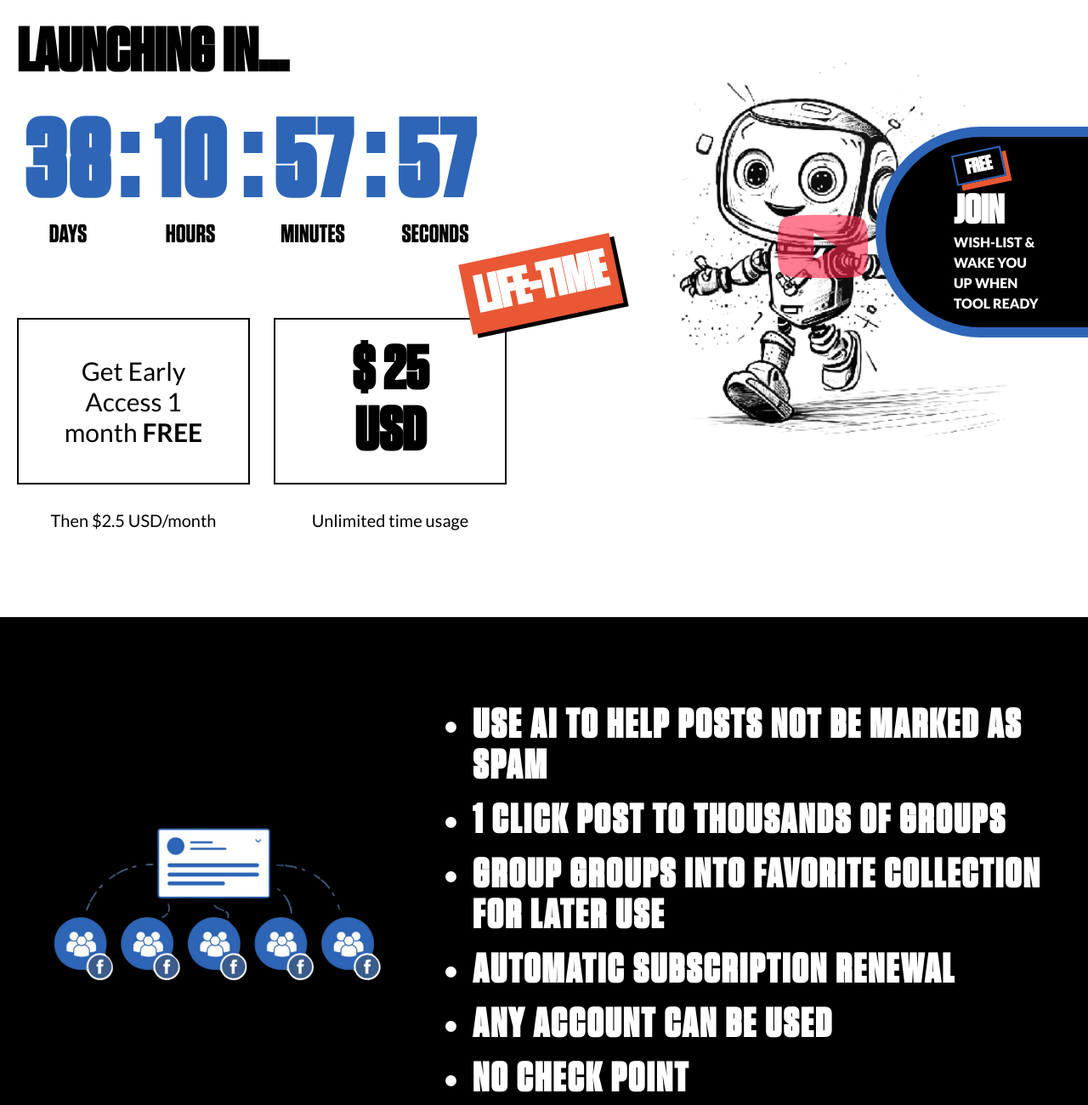
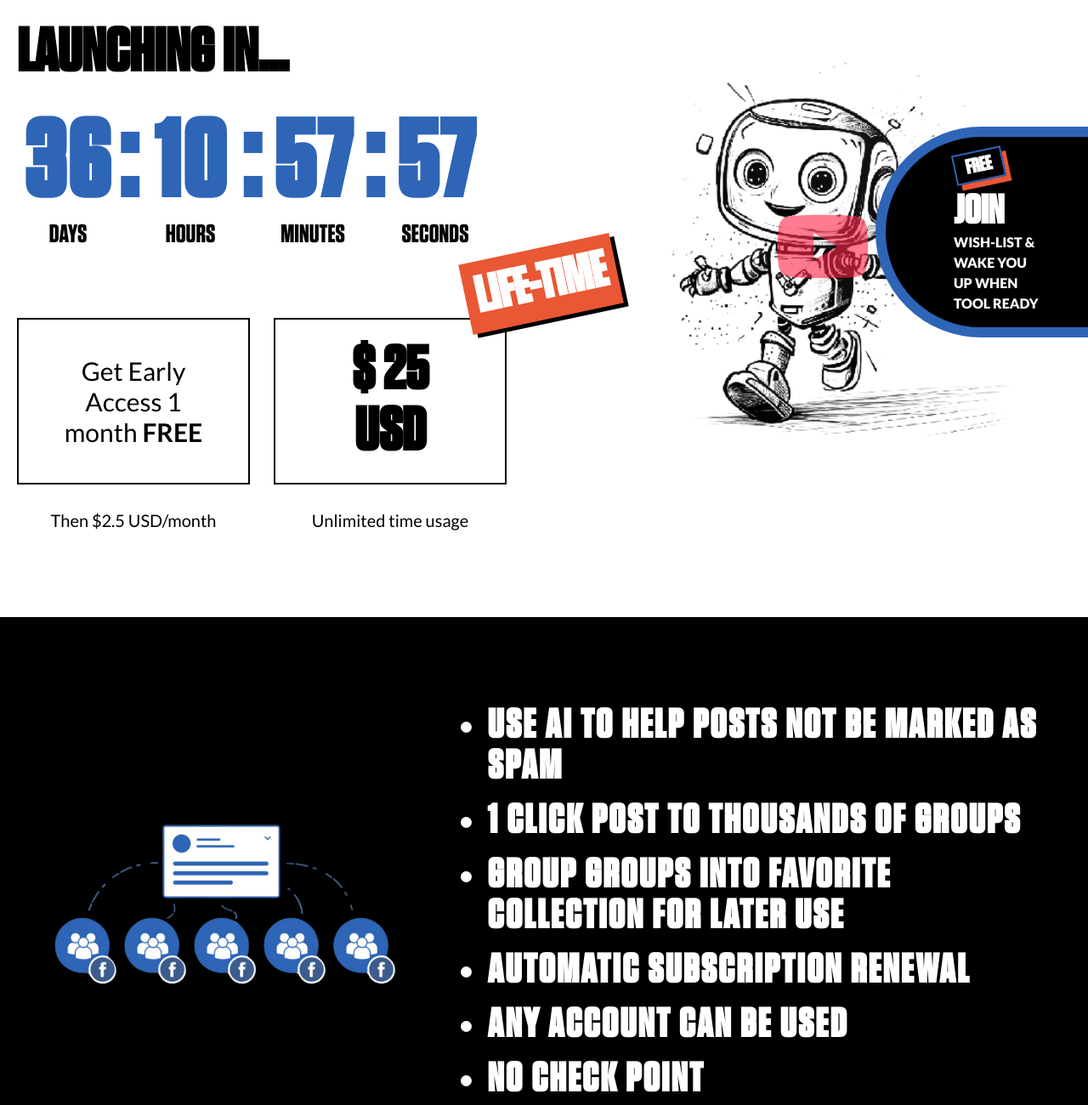
Before and after one commit to a3-1811/uptin-tool, a plain HTML site: page index.html in a window 1280 px wide. Shown: the part 280-1580 px from the top of the page at 85% size. Drawn offline with nearby package versions, Linux system fonts and the light colour scheme.

Commit message:
update: release date + reponsive feature section

```diff
--- a/index.html
+++ b/index.html
@@ -167,8 +167,8 @@
     <!-- Feature Section -->
     <section class="secondary-bg">
       <div class="px-5 py-20">
-        <div class="grid grid-cols-1 lg:grid-cols-5 gap-10 w-full">
-          <div class="p-6 lg:col-span-2">
+        <div class="flex justify-between flex-col lg:flex-row gap-10 w-full">
+          <div class="p-6  flex-1 lg:flex-[0.4]">
             <div class="flex flex-row lg:flex-col justify-center h-full">
               <img
                 src="./images/feature.png"
@@ -177,8 +177,8 @@
               />
             </div>
           </div>
-          <div class="lg:col-span-3 p-6">
-            <div class="flex flex-col justify-center">
+          <div class=" flex-1 lg:flex-[0.6] p-6">
+            <div class="flex flex-col justify-center h-full">
               <ul class="list-disc ml-8 lg:ml-0">
                 <li
                   class="text-white font-bold text-5xl tracking-wider"
--- a/script.js
+++ b/script.js
@@ -1,5 +1,5 @@
 // Set the countdown date (YYYY-MM-DD format)
-const countdownDate = new Date("2024-05-07").getTime();
+const countdownDate = new Date("2024-05-05").getTime();
 
 // Update the countdown every second
 const timerInterval = setInterval(() => {
```
